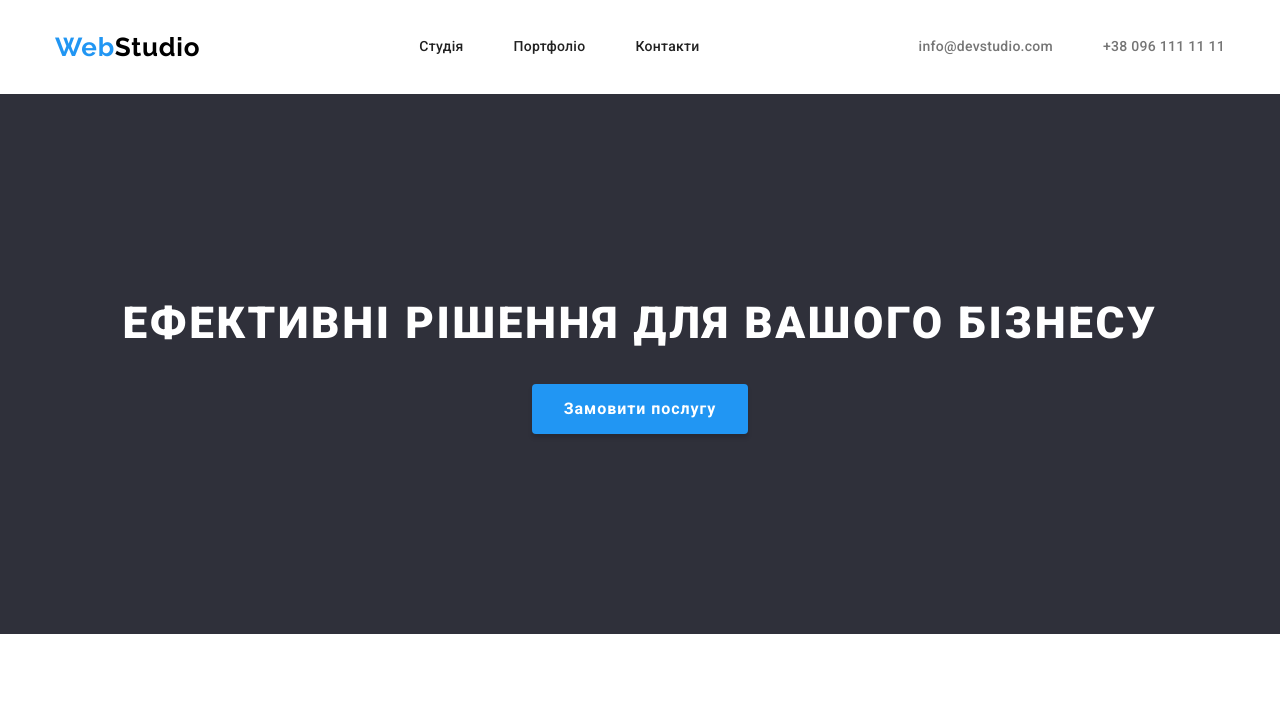
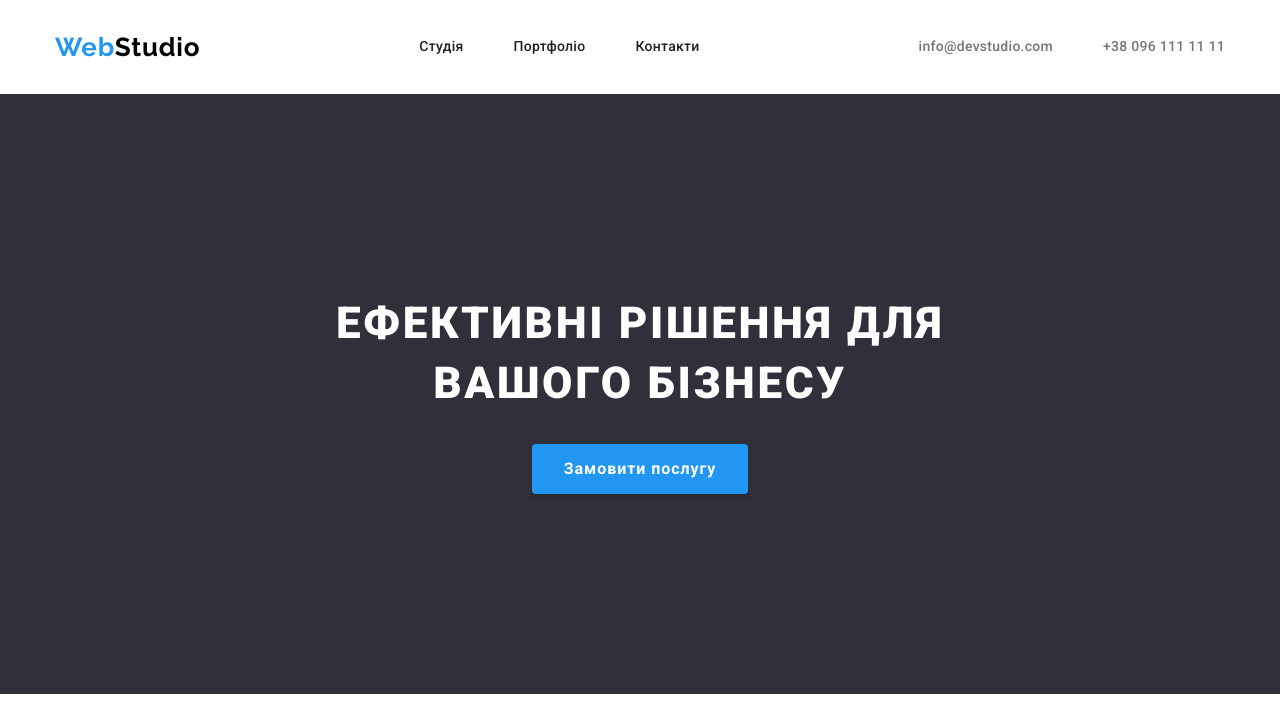
Before and after one commit to alika-bel/websudio-sccs, a plain HTML site: page index.html in a window 1280 px wide. Shown: the top 726 px of the page. Drawn offline with nearby package versions, Linux system fonts and the light colour scheme.

Commit message:
виправлення помилок

```diff
--- a/src/styles/styles.css
+++ b/src/styles/styles.css
@@ -83,6 +83,7 @@ body {
 .hero-container {
   display: flex;
   flex-direction: column;
+  gap: 30px;
   align-items: center;
 }
 .hero {
@@ -91,6 +92,7 @@ body {
   background-color: var(--primary-color);
 }
 .hero-title {
+  max-width: 696px;
   color: var(--background-color);
   font-size: 44px;
   font-weight: 900;
@@ -100,7 +102,6 @@ body {
   line-height: 1.36;
 }
 .hero-button {
-  margin-top: 30px;
   padding: 10px 32px;
   border-radius: 4px;
   box-shadow: 0 4px 4px 0 rgba(0, 0, 0, 0.15);
@@ -235,6 +236,7 @@ footer {
   justify-content: center;
   padding-bottom: 35px;
 }
+
 .portfolio-button:hover {
   border-radius: 4px;
   box-shadow: 0 2px 2px 0 rgba(0, 0, 0, 0.12), 0 1px 2px 0 rgba(0, 0, 0, 0.08),
@@ -277,3 +279,6 @@ footer {
   gap: 30px;
   flex-wrap: wrap;
 }
+.projects-item {
+  flex-basis: calc((100% - 60px) / 3);
+}
```
